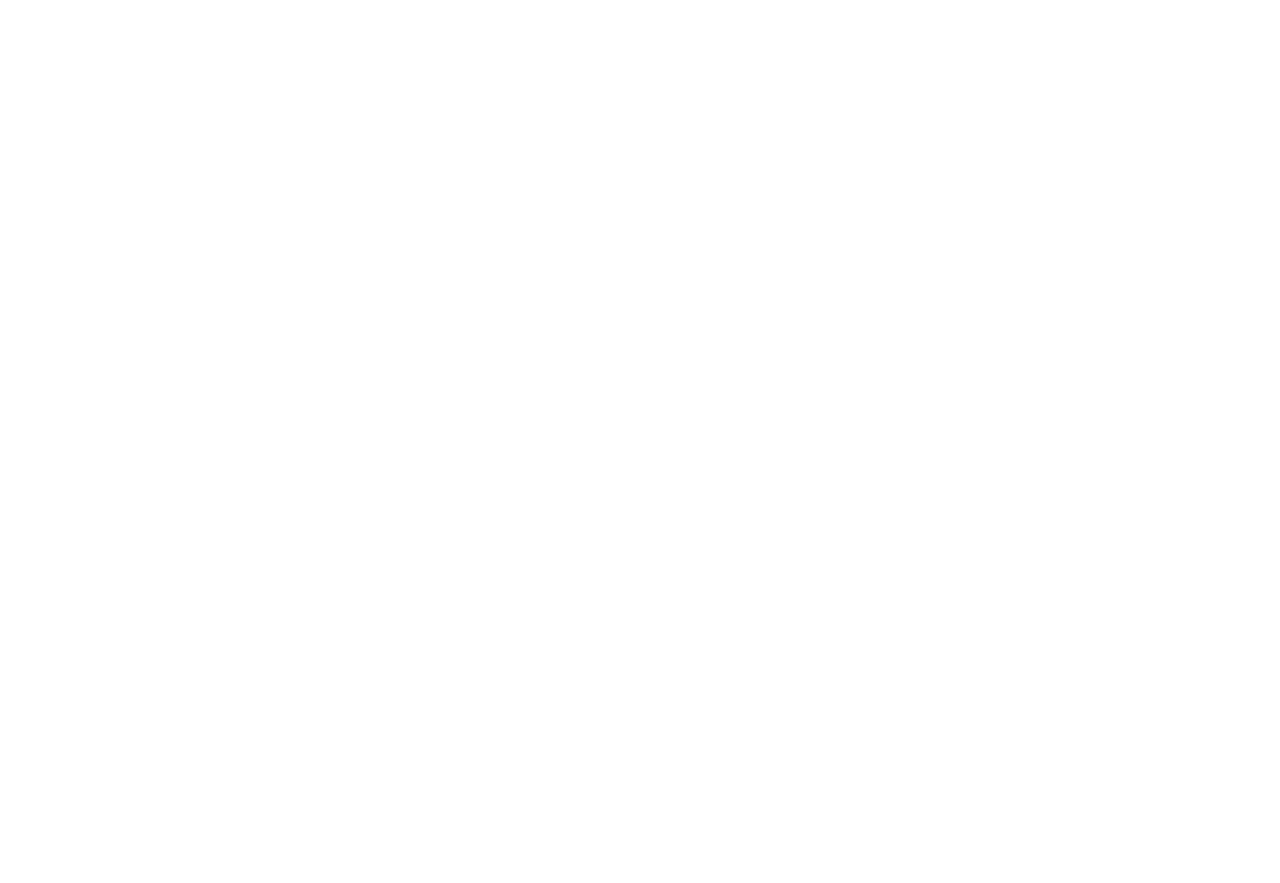
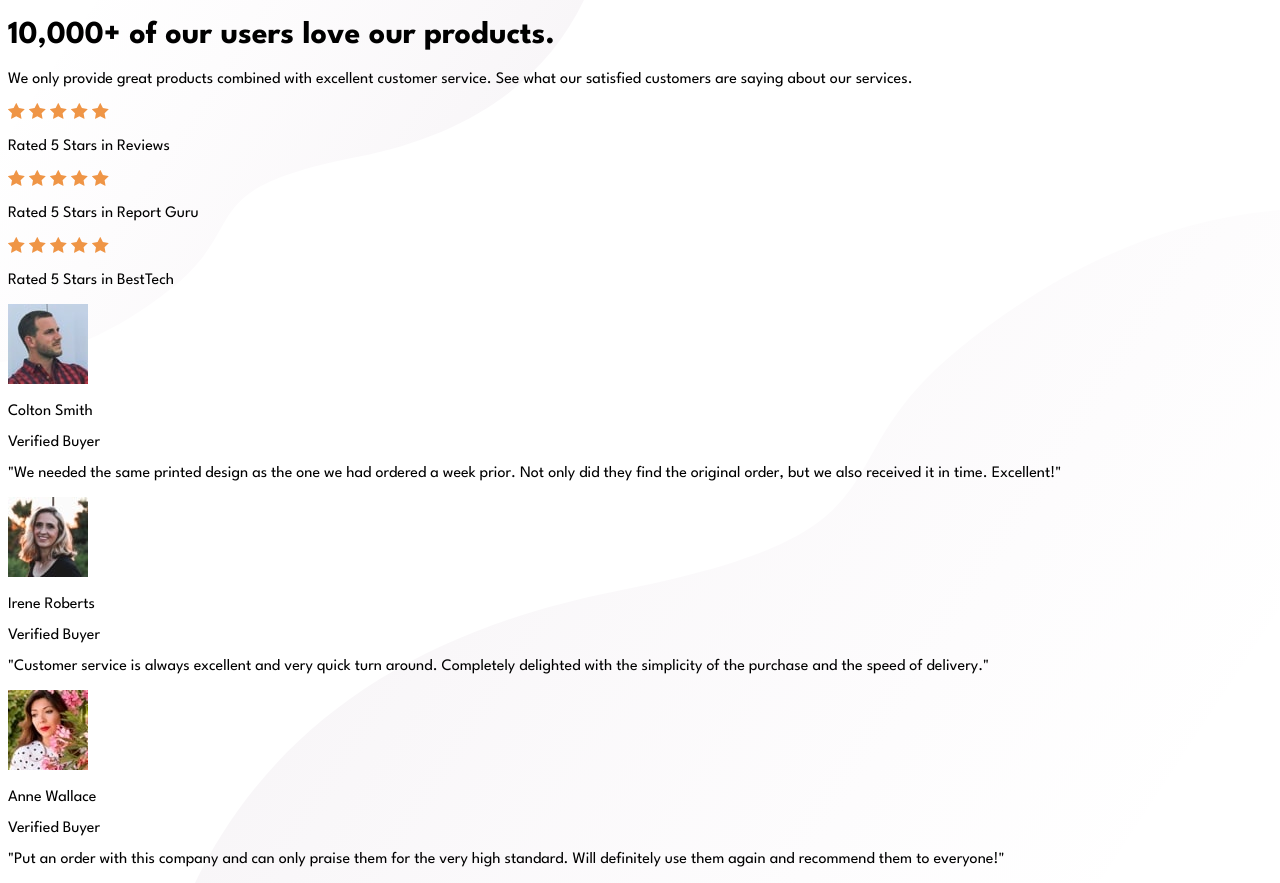
Before and after one commit to codenamecat/social-proof-section, a plain HTML site: page index.html in a window 1280 px wide. Before the commit the page ends 800 px from the top, so only its background shows below. Drawn offline with Linux system fonts and the light colour scheme.

Commit message:
skeleton about done

```diff
--- a/css/main.scss
+++ b/css/main.scss
@@ -0,0 +1,26 @@
+$colors: (
+    very-dark-magenta: #502050,
+    soft-pink: #ee68a4,
+    dark-grayish-magenta: #937b92,
+    light-grayish-magenta: #f7f2f7,
+    white: #ffffff
+);
+
+@function color($color-name) {
+    @return map-get($colors, $color-name)
+}
+
+$desktop: 1500px; //change when relevant
+
+@mixin desktop {
+    @media (min-width: #{$desktop}) {
+        @content;
+    }
+}
+
+body {
+    font-family: 'League Spartan', sans-serif;
+    background-image: url(../images/bg-pattern-top-desktop.svg), url(../images/bg-pattern-bottom-desktop.svg);
+    background-position: left top, right bottom;
+    background-repeat: no-repeat;
+}
--- a/index.html
+++ b/index.html
@@ -1,13 +1,72 @@
 <!DOCTYPE html>
 <html lang="en">
+
 <head>
     <meta charset="UTF-8">
     <meta http-equiv="X-UA-Compatible" content="IE=edge">
     <meta name="viewport" content="width=device-width, initial-scale=1.0">
-    <title>Document</title>
+    <link rel="preconnect" href="https://fonts.googleapis.com">
+    <link rel="preconnect" href="https://fonts.gstatic.com" crossorigin>
+    <link href="https://fonts.googleapis.com/css2?family=League+Spartan:wght@400;500;700&display=swap" rel="stylesheet">
+    <title>Social Proof Section</title>
     <link rel="stylesheet" href="css/main.css">
 </head>
+
 <body>
+    <main>
+        <h1>10,000+ of our users love our products.</h1>
+        <p class="introtext"> We only provide great products combined with excellent customer service. See what our
+            satisfied customers are saying about our services.</p>
+    </main>
+    <section class="star-review-container">
+        <div class="star-review">
+            <img class="star" src="images/icon-star.svg">
+            <img class="star" src="images/icon-star.svg">
+            <img class="star" src="images/icon-star.svg">
+            <img class="star" src="images/icon-star.svg">
+            <img class="star" src="images/icon-star.svg">
+            <p class="star-review-text">Rated 5 Stars in Reviews</p>
+        </div>
+        <div class="star-review">
+            <img class="star" src="images/icon-star.svg">
+            <img class="star" src="images/icon-star.svg">
+            <img class="star" src="images/icon-star.svg">
+            <img class="star" src="images/icon-star.svg">
+            <img class="star" src="images/icon-star.svg">
+            <p class="star-review-text">Rated 5 Stars in Report Guru</p>
+        </div>
+        <div class="star-review">
+            <img class="star" src="images/icon-star.svg">
+            <img class="star" src="images/icon-star.svg">
+            <img class="star" src="images/icon-star.svg">
+            <img class="star" src="images/icon-star.svg">
+            <img class="star" src="images/icon-star.svg">
+            <p class="star-review-text">Rated 5 Stars in BestTech</p>
+        </div>
+    </section>
+    <section class="written-review-container">
+        <div class="written-review">
+            <img class="profile-picture" src="images/image-colton.jpg">
+            <p class="review-author">Colton Smith</p>
+            <p class="verified">Verified Buyer</p>
+            <p class="written-review-text">&quot;We needed the same printed design as the one we had ordered a week
+                prior. Not only did they find the original order, but we also received it in time. Excellent!&quot;</p>
+        </div>
+        <div class="written-review">
+            <img class="profile-picture" src="images/image-irene.jpg">
+            <p class="review-author">Irene Roberts</p>
+            <p class="verified">Verified Buyer</p>
+            <p class="written-review-text">&quot;Customer service is always excellent and very quick turn around.
+                Completely delighted with the simplicity of the purchase and the speed of delivery.&quot;</p>
+        </div>
+        <div class="written-review">
+            <img class="profile-picture" src="images/image-anne.jpg">
+            <p class="review-author">Anne Wallace</p>
+            <p class="verified">Verified Buyer</p>
+            <p class="written-review-text">&quot;Put an order with this company and can only praise them for the very
+                high standard. Will definitely use them again and recommend them to everyone!&quot;</p>
+        </div>
+    </section>
+</body>
 
-</body>
 </html>
```
Also changed, not shown: css/main.css, 1 other file.
